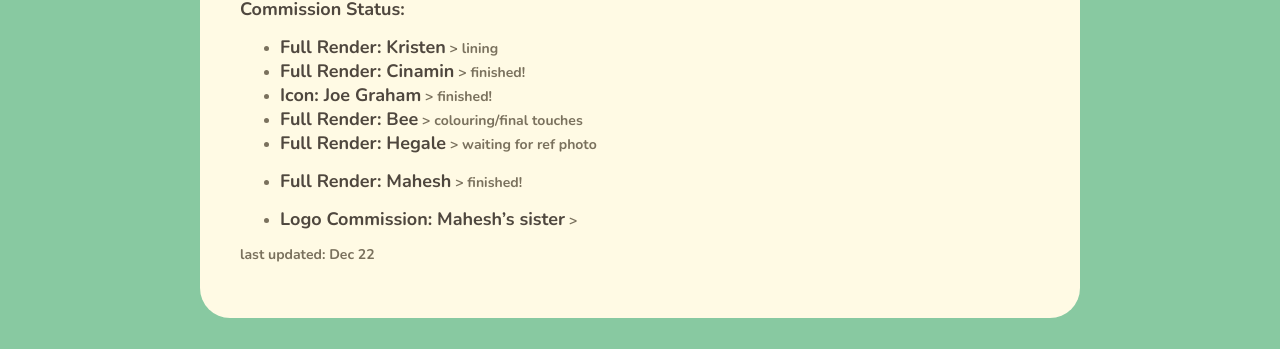
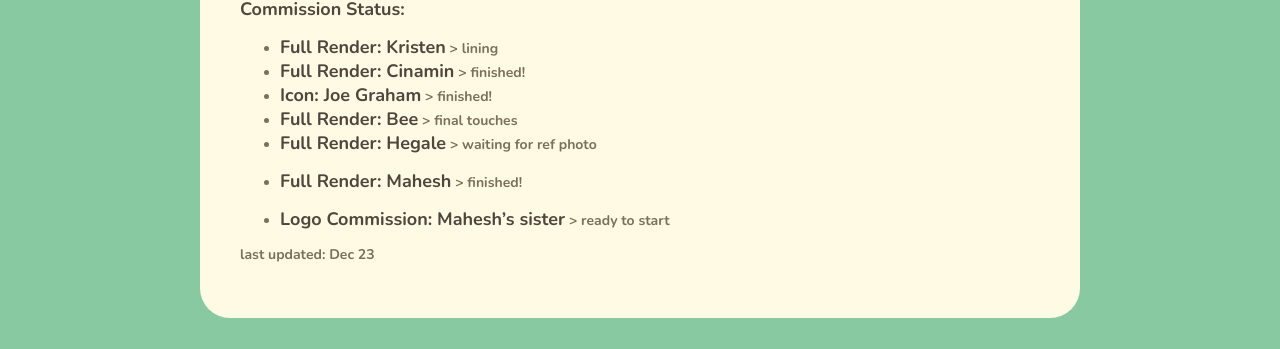
Before and after one commit to antheakwong/antheakwong.github.io, a Jekyll site: the page built from commissions/index.md, in a window 1280 px wide and 900 px high, scrolled down 555 px. Shown: the part 502-851 px from the top of the window. Built offline with Jekyll 4.4.1, drawn with Linux system fonts in a browser that asks for light colours; nearby versions of some CDN libraries.

Commit message:
updated status

```diff
--- a/commissions/index.md
+++ b/commissions/index.md
@@ -43,10 +43,10 @@ Won’t draw: NSFW, mecha, offensive/shock content
 - **Full Render: Kristen** > lining
 - **Full Render: Cinamin** > finished!
 - **Icon: Joe Graham** > finished!
-- **Full Render: Bee** > colouring/final touches
+- **Full Render: Bee** > final touches
 - **Full Render: Hegale** > waiting for ref photo
 - **Full Render: Mahesh** > finished!
 
-- **Logo Commission: Mahesh's sister** >
+- **Logo Commission: Mahesh's sister** > ready to start
 
-last updated: Dec 22
+last updated: Dec 23
```
